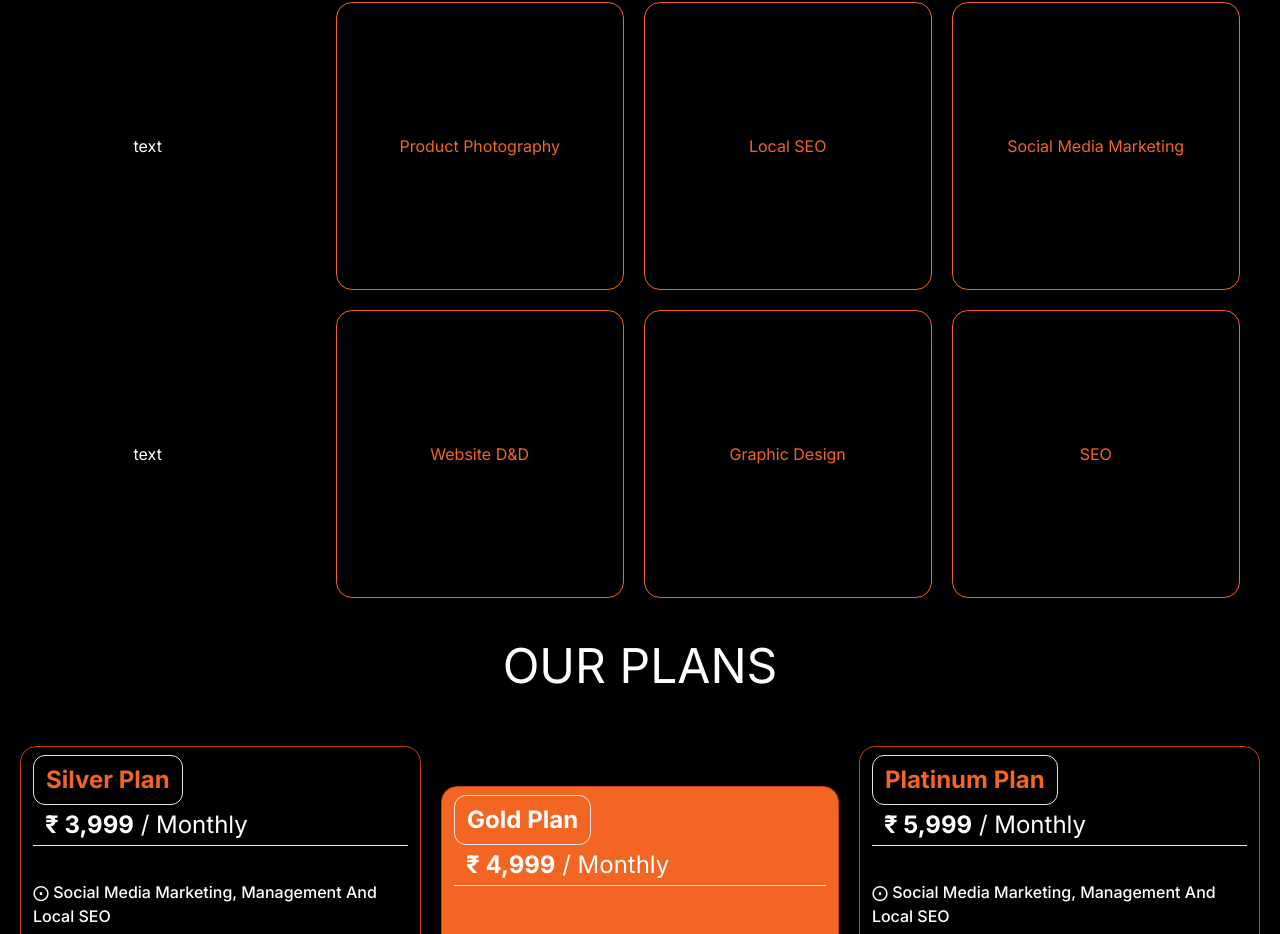
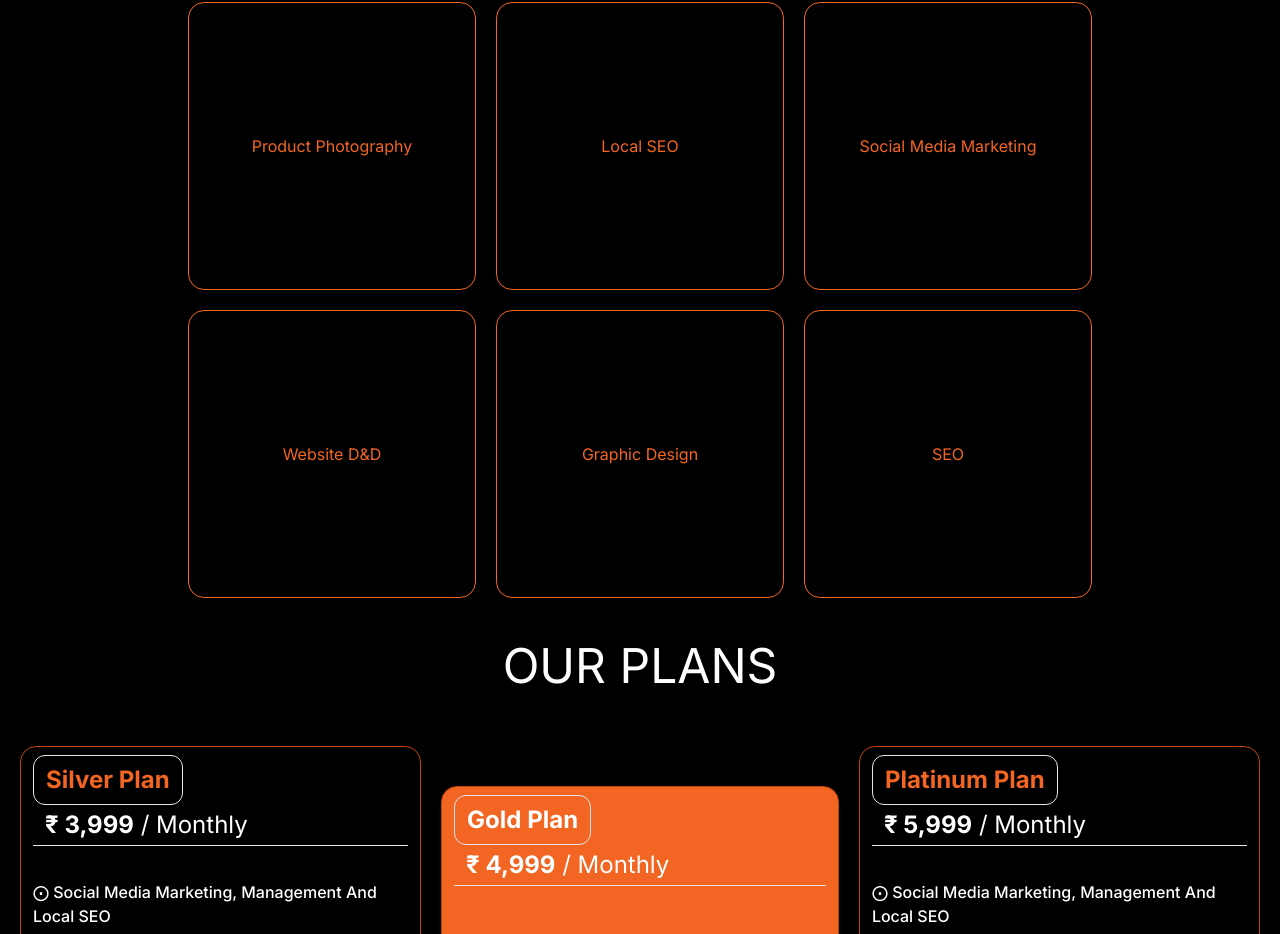
Before and after one commit to thetitasghosh/Your-Maker-Agency, a Next.js app: page / in a window 1280 px wide. Shown: the part 2998-3932 px from the top of the page. Built offline with nearby package versions, Linux system fonts and the light colour scheme.

Commit message:
remove text

```diff
--- a/src/components/section/ServiceSection.jsx
+++ b/src/components/section/ServiceSection.jsx
@@ -8,9 +8,9 @@ const ServiceSection = () => {
           Our Service
         </h1>
         <div className="redd flex h-full w-full flex-col items-center justify-center desktop:flex-row">
-          <div className="redd flex h-full w-96 items-center justify-center">
+          {/* <div className="redd flex h-full w-96 items-center justify-center">
             text
-          </div>
+          </div> */}
           <div className="flex h-full w-full  flex-wrap items-center justify-center gap-5 desktop:flex-row">
             {["Product Photography", "Local SEO", "Social Media Marketing"].map(
               (data, idx) => {
@@ -27,9 +27,9 @@ const ServiceSection = () => {
           </div>
         </div>
         <div className="redd desktop:flex-row flex items-center justify-center h-full w-full flex-col">
-          <div className="redd flex h-full w-96 items-center justify-center">
+          {/* <div className="redd flex h-full w-96 items-center justify-center">
             text
-          </div>
+          </div> */}
           <div className="flex h-full w-full  flex-wrap items-center justify-center gap-5 desktop:flex-row">
             {["Website D&D", "Graphic Design", "SEO"].map((data, idx) => {
               return (
```
